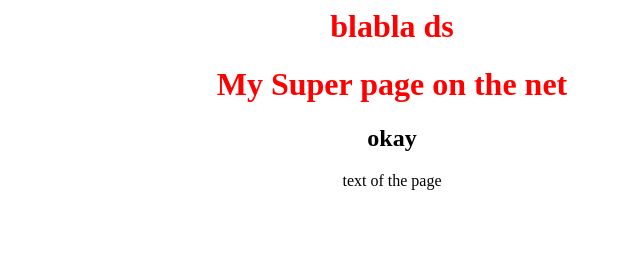
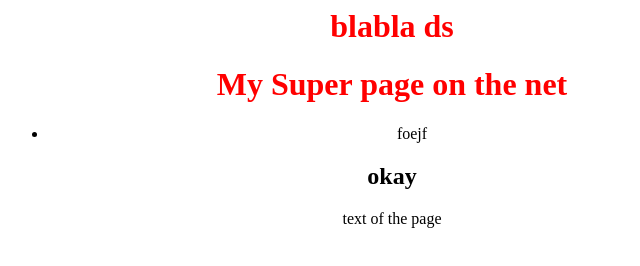
Before and after one commit to Memougr/solid-adventure, a plain HTML site: page index.html in a window 1280 px wide. Shown: the whole page, without its empty margins (0-640 px from the left). Drawn offline with Linux system fonts and the light colour scheme.

Commit message:
changeddd

```diff
--- a/index.html
+++ b/index.html
@@ -9,6 +9,9 @@
     <h1>blabla ds
     </h1>
     <h1>My Super page on the net</h1>
+    <ul>
+        <li>foejf</li>
+    </ul>
     <h2>okay</h2>
     <p> text of the page </p>
 </body>
```
